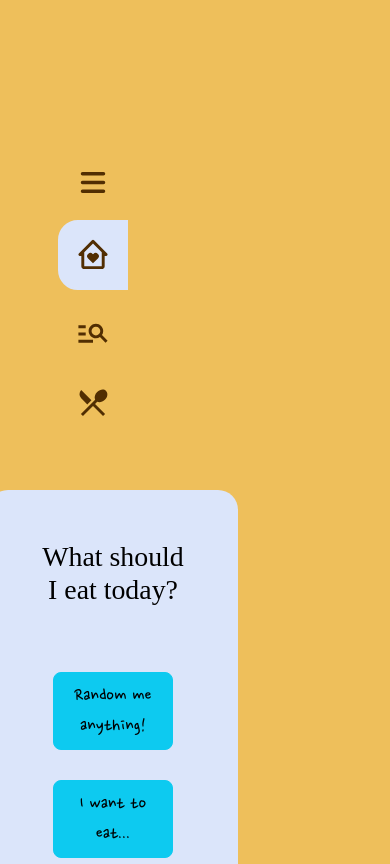
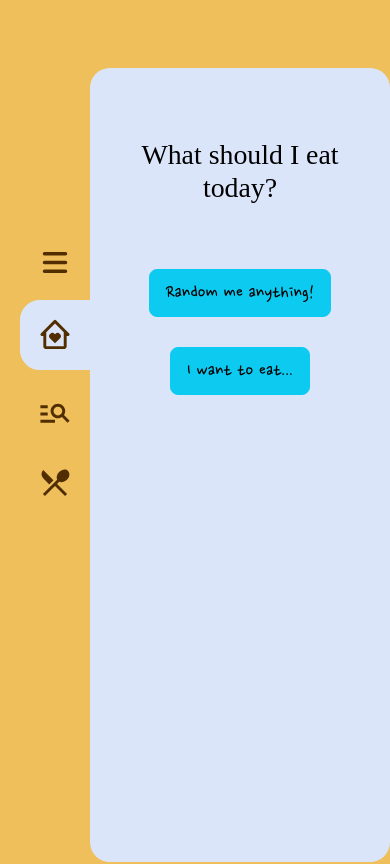
Before and after one commit to chonnikan-aue/what-should-I-eat-today, a React (Create React App) app: page / in a window 390 px wide. Shown: the top 864 px of the page. Built offline with nearby package versions, Linux system fonts and the light colour scheme; a web font is replaced by a local one.

Commit message:
made hamburger menu responsive in mobile devices

```diff
--- a/src/App.css
+++ b/src/App.css
@@ -2,7 +2,6 @@
 
 html {
   background: #eebf5b;
-  z-index: -10;
   overflow-x: hidden;
   overflow-y: scroll;
   scrollbar-width: none; /* Firefox */
@@ -110,12 +109,16 @@ a {
 
 @media only screen and (max-width: 768px) {
   .container {
-    width: calc(100vw - 140px) !important;
-    margin-left: 0 !important;
+    width: calc(100vw - 90px) !important;
+    margin-left: 90px !important;
     margin-right: 0 !important;
+    margin-top: 30px;
+    padding-top: 20px;
+    padding-left: 20px !important;
+    padding-right: 20px !important;
+    min-height: calc(100vh - 50px);
   }
-
-  .menu-nav {
-    margin-right: 0;
+  .app-row {
+    display: inline !important;
   }
 }
--- a/src/App.js
+++ b/src/App.js
@@ -18,7 +18,7 @@ const App = () => {
 
   return (
     <div className="App">
-      <Row>
+      <Row className="app-row">
         <HamburgerMenu></HamburgerMenu>
         <Col className="container-col">
           <Routes>
--- a/src/components/HamburgerMenu/HamburgerMenu.css
+++ b/src/components/HamburgerMenu/HamburgerMenu.css
@@ -1,10 +1,12 @@
 .hamburger-col {
-  padding-top: 120px !important;
+  width: fit-content;
+  height: fit-content;
+  margin-top: 120px !important;
   padding-left: 70px !important;
   padding-right: 0 !important;
   position: sticky;
   position: -webkit-sticky;
-  top: 30px;
+  top: 40px;
 }
 
 .menu-nav {
@@ -35,3 +37,16 @@ svg {
   padding-top: 15px;
   vertical-align: top;
 }
+
+@media only screen and (max-width: 768px) {
+  .menu-nav {
+    margin-right: 0 !important;
+  }
+
+  .hamburger-col {
+    padding-top: 70px !important;
+    padding-left: 20px !important;
+    float: left;
+    top: 160px;
+  }
+}
```
